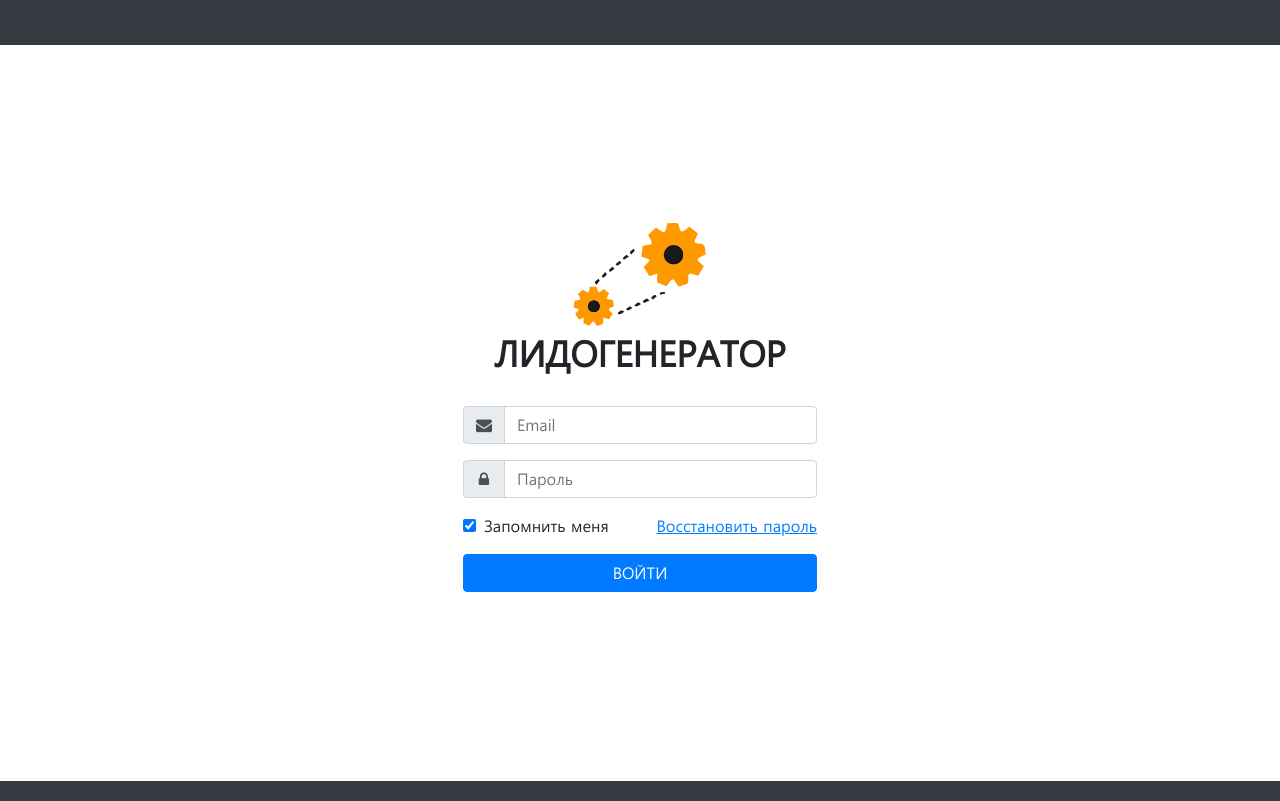
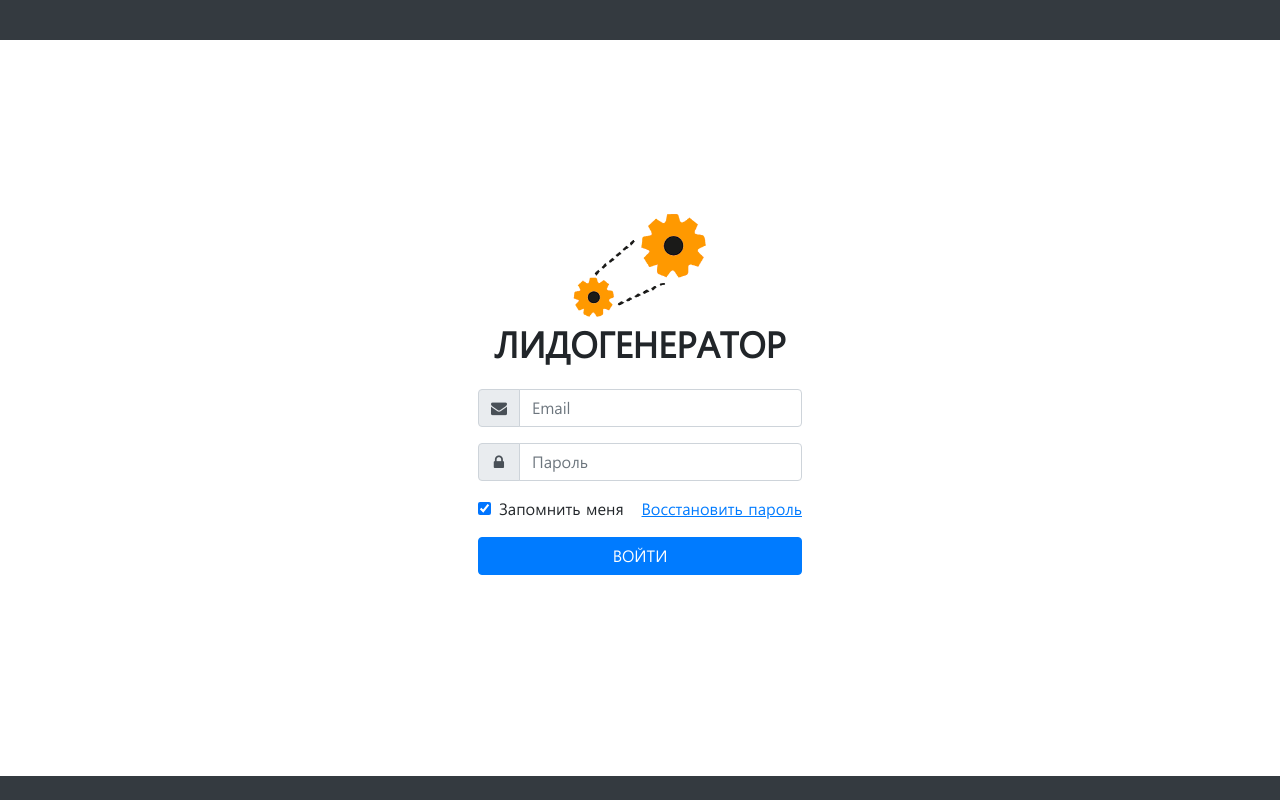
Before and after one commit to nelmare/ldg-bootstrap, a plain HTML site: page index.html in a window 1280 px wide. Drawn offline with nearby package versions, Linux system fonts and the light colour scheme.

Commit message:
Меняет способ центрирования блока

```diff
--- a/css/style.css
+++ b/css/style.css
@@ -11,16 +11,31 @@ body {
     font-family: "MalgunGothicRegular", "Helvetica", sans-serif;
 }
 
-.min-h {
-  min-height: 92vh;
+html, body {
+  height: 100%;
 }
 
+.container {
+  height: 100%;
+}
+/*.min-h {*/
+/*  min-height: 92vh;*/
+/*}*/
+
+/*.header {*/
+/*    height: 45px;*/
+/*}*/
+
+/*.footer {*/
+/*    height: 20px;*/
+/*}*/
+
 .header {
-    min-height: 45px;
+    height: 5%;
 }
 
 .footer {
-    min-height: 20px;
+    height: 3%;
 }
 
 .main-login {
--- a/index.html
+++ b/index.html
@@ -11,11 +11,12 @@
   <link href="css/style.css" rel="stylesheet">
 </head>
 <body class="vh-100">
-<header class="container-fluid bg-dark header">
+<header class="container-fluid bg-dark header fixed-top">
 </header>
 <main class="container w-30">
-  <div class="row align-items-center justify-content-center align-content-center min-h">
-    <div class="col-auto mx-auto">
+  <div class="row align-items-center justify-content-center align-content-center min-h h-100">
+    <div class="col-sm-12 my-auto">
+    <div class="col-auto mx-auto text-center">
       <picture>
         <source media="(min-width: 768px)" srcset="img/logo-desktop.gif">
         <img class="logo-image" src="img/logo.png" width="150" height="114" alt="Логотип проекта Лидогенератор">
@@ -53,9 +54,10 @@
         <button class="btn btn-primary text-uppercase w-100" type="submit">Войти</button>
       </div>
     </form>
+    </div>
   </div>
 </main>
-<footer class="container-fluid bg-dark footer">
+<footer class="container-fluid bg-dark footer fixed-bottom">
 </footer>
 <script src="https://code.jquery.com/jquery-3.2.1.slim.min.js"
         integrity="sha384-KJ3o2DKtIkvYIK3UENzmM7KCkRr/rE9/Qpg6aAZGJwFDMVNA/GpGFF93hXpG5KkN"
```
